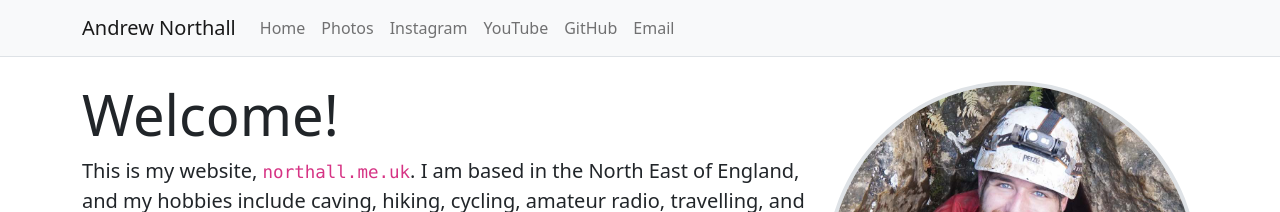
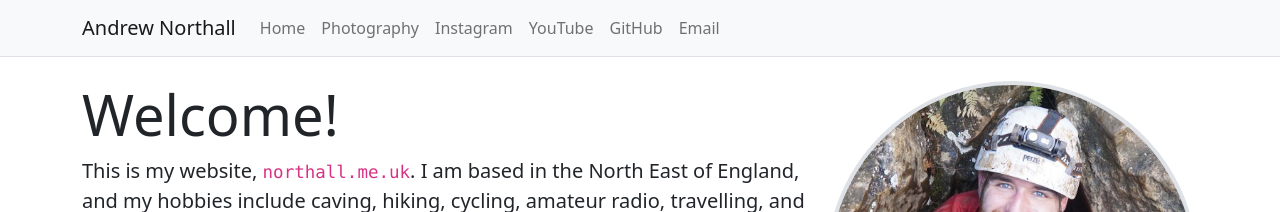
Before and after one commit to anorthall/northall.me.uk, a Jekyll site: the page built from www/index.html, in a window 1280 px wide. Shown: the top 212 px of the page. Built offline with Jekyll 4.4.1, drawn with Linux system fonts in a browser that asks for light colours.

Commit message:
Change 'photos' to 'photography'

```diff
--- a/www/_layouts/default.html
+++ b/www/_layouts/default.html
@@ -35,7 +35,7 @@
               </li>
 
               <li class="nav-item">
-                <a class="nav-link" href="/photos/">Photos</a>
+                <a class="nav-link" href="/photos/">Photography</a>
               </li>
 
               <li class="nav-item">
```
